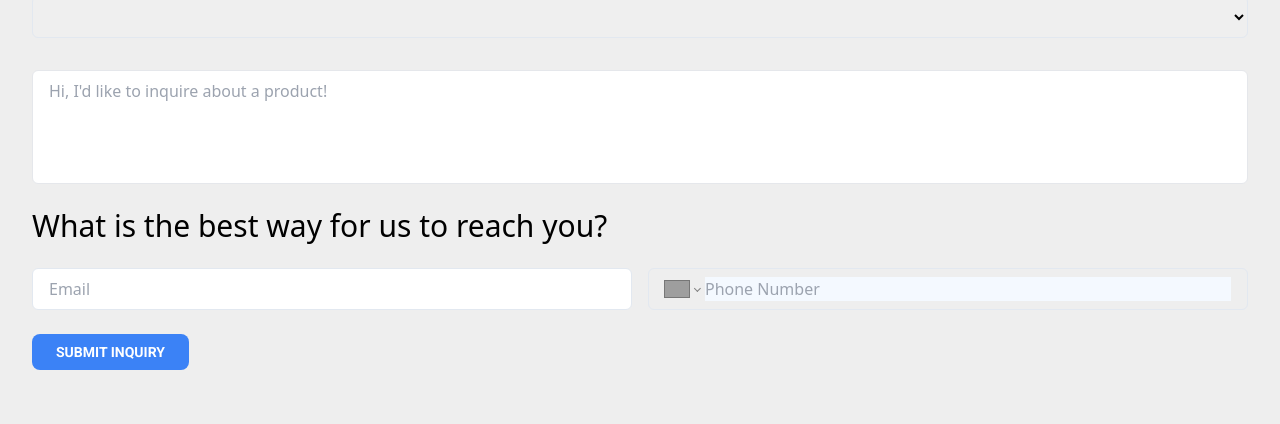
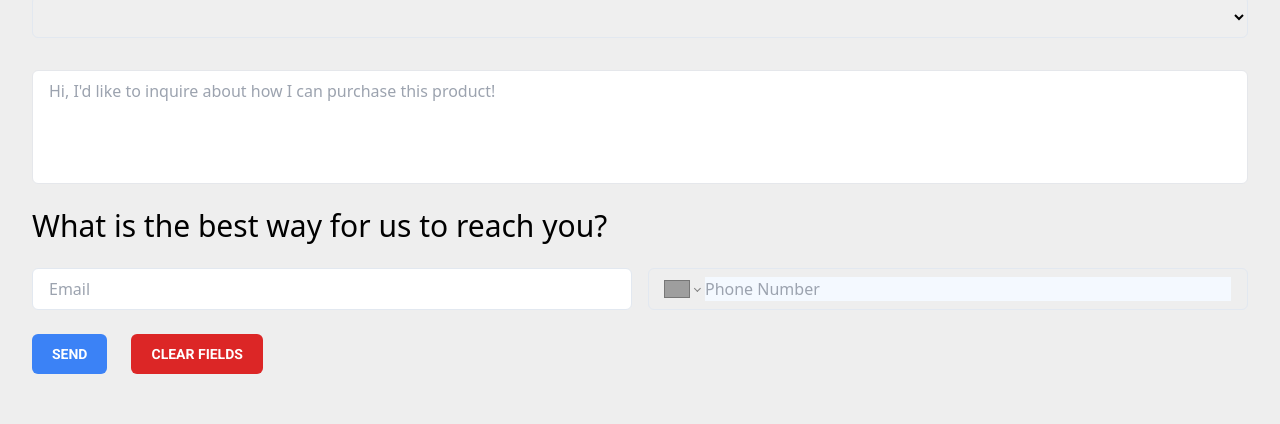
Before and after one commit to Hoparc/hoparc, a Next.js app: page /product-inquiry in a window 1280 px wide. Shown: the part 507-931 px from the top of the page. Built offline with nearby package versions, Linux system fonts and the light colour scheme; grey boxes are pictures that could not be loaded.

Commit message:
Remove unused code, add clear field button, update message

```diff
--- a/pages/product-inquiry.tsx
+++ b/pages/product-inquiry.tsx
@@ -3,7 +3,6 @@ import { useForm, Controller } from "react-hook-form";
 import { useForm as useFormSpree } from "@formspree/react";
 import Link from "next/link";
 
-import ReactDatePicker from "react-datepicker";
 import "react-datepicker/dist/react-datepicker.css";
 import { Transition } from "@headlessui/react";
 import PhoneInput, { isValidPhoneNumber } from "react-phone-number-input";
@@ -49,7 +48,7 @@ function ProductInquiry() {
     }, 2000);
   };
 
-  const handleClick = () => reset();
+  const handleReset = () => reset();
 
   return (
     <section
@@ -141,7 +140,7 @@ function ProductInquiry() {
             </label>
             <textarea
               rows={4}
-              placeholder="Hi, I'd like to inquire about a product!"
+              placeholder="Hi, I'd like to inquire about how I can purchase this product!"
               className="rounded-md border border-gray-200 px-4 py-2 outline-none hover:border-green-350 focus:border-green-350 md:col-span-2 resize-none"
               {...register("message", {
                 required: true,
@@ -206,12 +205,18 @@ function ProductInquiry() {
               />
             </div>
           </div>
-          <div className="flex gap-2 mt-6">
+          <div className="flex gap-6 mt-2">
             <input
-              type="submit"
-              value="Submit Inquiry"
-              className="rounded-lg bg-blue-500 text-sm px-6 py-2 font-roboto font-bold uppercase text-white hover:bg-green-350 hover:text-blue-550 cursor-pointer"
+              type="Submit"
+              value="Send"
+              className="rounded-md bg-blue-500 px-5 py-2.5 text-sm font-roboto bold uppercase text-white hover:bg-green-350 hover:text-blue-550 cursor-pointer focus:outline-none focus-visible:ring-2 focus-visible:ring-white focus-visible:ring-opacity-75"
             />
+            <button
+              onClick={handleReset}
+              className="rounded-md bg-red-600 px-5 py-2.5 text-sm font-roboto bold uppercase text-white hover:bg-red-700 cursor-pointer focus:outline-none focus-visible:ring-2 focus-visible:ring-white focus-visible:ring-opacity-75"
+            >
+              Clear Fields
+            </button>
           </div>
         </div>
       </form>
```
Also changed, not shown: pages/request-appointment.tsx (+0 -16 lines).
